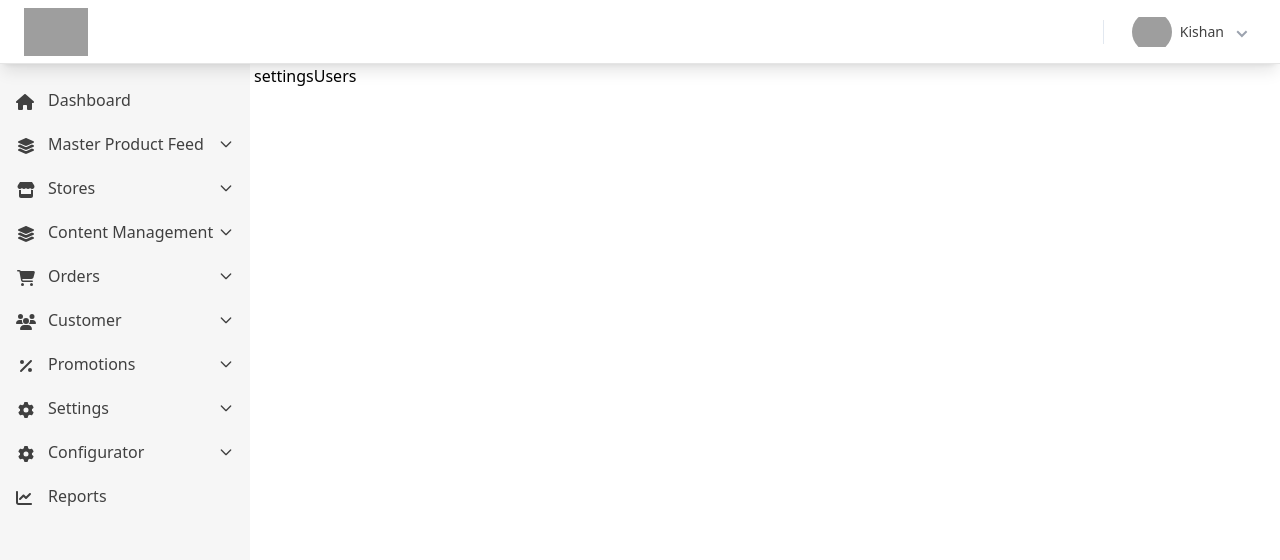
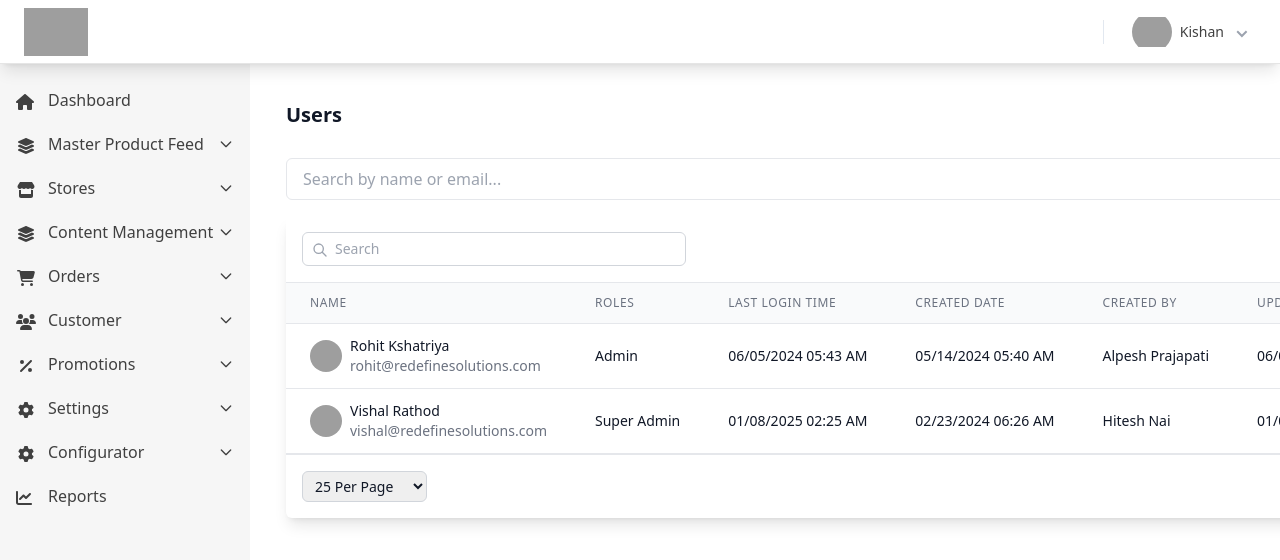
Before and after one commit to Kishan-Vadaliya/LanoRevAmp, a Next.js app in the folder frontend/: page /admin/settings/users in a window 1280 px wide. Shown: the top 560 px of the page. Built offline with nearby package versions, Linux system fonts and the light colour scheme; grey boxes are pictures that could not be loaded.

Commit message:
refactor: improve type safety and modularity in SettingDashboard and settings page components

```diff
--- a/frontend/src/admin-pages/settingDashboard/index.tsx
+++ b/frontend/src/admin-pages/settingDashboard/index.tsx
@@ -3,63 +3,63 @@ import { PieChart, Pie, ResponsiveContainer, Tooltip, Cell } from "recharts";
 import { ModuleWiseUserData } from "../../data/chart";
 import { useState } from "react";
 
+interface ModuleData {
+  name: string;
+  users: number;
+  color: string;
+}
+
 const SettingDashboard = () => {
-  const [data, setData] = useState(ModuleWiseUserData);
-  const toggleVisibility = (name: string) => {
+  const [data, setData] = useState<ModuleData[]>(ModuleWiseUserData);
+
+  const toggleVisibility = (name: string): void => {
     setData((prevData) =>
       prevData.map((item) =>
         item.name === name
-          ? { ...item, users: item.users === 0 ? 38 : 0 } // Toggle users count
-          : item,
-      ),
+          ? { ...item, users: item.users === 0 ? 38 : 0 }
+          : item
+      )
     );
   };
 
+  const StatCard = ({ title, stats }: {
+    title: string;
+    stats: { label: string; value: number; }[]
+  }) => (
+    <div className="flex flex-col col-span-full sm:col-span-6 bg-white shadow-lg rounded-sm border border-slate-200">
+      <div className="px-5 pt-5">
+        <h2 className="text-lg font-semibold text-slate-800 mb-2">{title}</h2>
+        <div className="divide-y divide-slate-200">
+          {stats.map(({ label, value }) => (
+            <div key={label} className="flex justify-between py-3">
+              <div className="text-sm text-slate-600">{label}</div>
+              <div className="text-sm font-medium text-slate-800">{value}</div>
+            </div>
+          ))}
+        </div>
+      </div>
+    </div>
+  );
+
   return (
     <div className="px-4 sm:px-6 lg:px-8 py-8 w-full">
-      {/* First row with Users and Roles cards */}
       <div className="grid grid-cols-12 gap-6 mb-6">
-        {/* Users Card */}
-        <div className="flex flex-col col-span-full sm:col-span-6 bg-white shadow-lg rounded-sm border border-slate-200">
-          <div className="px-5 pt-5">
-            <h2 className="text-lg font-semibold text-slate-800 mb-2">Users</h2>
-            <div className="divide-y divide-slate-200">
-              <div className="flex justify-between py-3">
-                <div className="text-sm text-slate-600">ACTIVE</div>
-                <div className="text-sm font-medium text-slate-800">38</div>
-              </div>
-              <div className="flex justify-between py-3">
-                <div className="text-sm text-slate-600">INACTIVE</div>
-                <div className="text-sm font-medium text-slate-800">0</div>
-              </div>
-              <div className="flex justify-between py-3">
-                <div className="text-sm text-slate-600">TOTAL</div>
-                <div className="text-sm font-medium text-slate-800">38</div>
-              </div>
-            </div>
-          </div>
-        </div>
-
-        {/* Roles Card */}
-        <div className="flex flex-col col-span-full sm:col-span-6 bg-white shadow-lg rounded-sm border border-slate-200">
-          <div className="px-5 pt-5">
-            <h2 className="text-lg font-semibold text-slate-800 mb-2">Roles</h2>
-            <div className="divide-y divide-slate-200">
-              <div className="flex justify-between py-3">
-                <div className="text-sm text-slate-600">ACTIVE</div>
-                <div className="text-sm font-medium text-slate-800">4</div>
-              </div>
-              <div className="flex justify-between py-3">
-                <div className="text-sm text-slate-600">INACTIVE</div>
-                <div className="text-sm font-medium text-slate-800">0</div>
-              </div>
-              <div className="flex justify-between py-3">
-                <div className="text-sm text-slate-600">TOTAL</div>
-                <div className="text-sm font-medium text-slate-800">4</div>
-              </div>
-            </div>
-          </div>
-        </div>
+        <StatCard
+          title="Users"
+          stats={[
+            { label: "ACTIVE", value: 38 },
+            { label: "INACTIVE", value: 0 },
+            { label: "TOTAL", value: 38 }
+          ]}
+        />
+        <StatCard
+          title="Roles"
+          stats={[
+            { label: "ACTIVE", value: 4 },
+            { label: "INACTIVE", value: 0 },
+            { label: "TOTAL", value: 4 }
+          ]}
+        />
       </div>
 
       {/* Second row with Module tables and chart */}
@@ -140,4 +140,5 @@ const SettingDashboard = () => {
     </div>
   );
 };
+
 export default SettingDashboard;
--- /dev/null
+++ b/frontend/src/admin-pages/settingRole/page.tsx
@@ -0,0 +1,103 @@
+"use client";
+import React, { useState } from "react";
+import { createColumnHelper } from "@tanstack/react-table";
+import CustomTable from "../../components/CustomTable/CustomTable";
+
+interface Role {
+  name: string;
+  description: string;
+  createdDate: string;
+  createdBy: string;
+  updatedDate: string;
+  updatedBy: string;
+  status: string;
+}
+
+const columnHelper = createColumnHelper<Role>();
+
+export default function Roles() {
+  const [data] = useState<Role[]>([
+    {
+      name: "Super Admin",
+      description: "Super Admin has all access",
+      createdDate: "05/14/2024 05:40 AM",
+      createdBy: "Alpesh Prajapati",
+      updatedDate: "06/05/2024 05:43 AM",
+      updatedBy: "Alpesh Prajapati",
+      status: "Active",
+    },
+    {
+      name: "Admin",
+      description: "Admin has limited access",
+      createdDate: "02/23/2024 06:26 AM",
+      createdBy: "Hitesh Nai",
+      updatedDate: "01/08/2025 02:25 AM",
+      updatedBy: "Hitesh Nai",
+      status: "Active",
+    },
+  ]);
+
+  const columns = [
+    columnHelper.accessor("name", {
+      header: "NAME",
+      cell: (info) => (
+        <div>
+          <div className="font-medium">{info.getValue()}</div>
+          <div className="text-sm text-gray-500">{info.row.original.description}</div>
+        </div>
+      ),
+    }),
+    columnHelper.accessor("createdDate", {
+      header: "CREATED DATE",
+    }),
+    columnHelper.accessor("createdBy", {
+      header: "CREATED BY",
+    }),
+    columnHelper.accessor("updatedDate", {
+      header: "UPDATED DATE",
+    }),
+    columnHelper.accessor("updatedBy", {
+      header: "UPDATED BY",
+    }),
+    columnHelper.accessor("status", {
+      header: "STATUS",
+      cell: (info) => (
+        <span className={`px-2 py-1 rounded-full text-xs ${
+          info.getValue() === 'Active'
+            ? 'bg-green-100 text-green-800'
+            : 'bg-red-100 text-red-800'
+        }`}>
+          {info.getValue()}
+        </span>
+      ),
+    }),
+    columnHelper.accessor("name", {
+      header: "",
+      id: "actions",
+      cell: () => (
+        <button className="text-gray-400 hover:text-gray-600">
+          ⋮
+        </button>
+      ),
+    }),
+  ];
+
+  return (
+    <div className="px-4 sm:px-6 lg:px-8 py-8 w-full max-w-full">
+      <div className="sm:flex sm:items-center mb-6">
+        <div className="sm:flex-auto">
+          <h1 className="text-xl font-semibold text-gray-900">Roles</h1>
+        </div>
+        <div className="mt-4 sm:mt-0 sm:ml-16 sm:flex-none">
+          <button
+            type="button"
+            className="inline-flex items-center justify-center rounded-md border border-transparent bg-blue-500 px-4 py-2 text-sm font-medium text-white shadow-sm hover:bg-blue-600"
+          >
+            Create Roles
+          </button>
+        </div>
+      </div>
+      <CustomTable<Role> columns={columns} data={data} />
+    </div>
+  );
+}
--- /dev/null
+++ b/frontend/src/admin-pages/settingUser/page.tsx
@@ -0,0 +1,166 @@
+"use client";
+import React, { useState } from "react";
+import { createColumnHelper } from "@tanstack/react-table";
+import CustomTable from "../../components/CustomTable/CustomTable";
+
+interface User {
+  name: string;
+  email: string;
+  roles: string;
+  lastLoginTime: string;
+  createdDate: string;
+  createdBy: string;
+  updatedDate: string;
+  updatedBy: string;
+  status: string;
+}
+
+const columnHelper = createColumnHelper<User>();
+
+export default function Users() {
+  const [data] = useState<User[]>([
+    {
+      name: "Rohit Kshatriya",
+      email: "rohit@redefinesolutions.com",
+      roles: "Admin",
+      lastLoginTime: "06/05/2024 05:43 AM",
+      createdDate: "05/14/2024 05:40 AM",
+      createdBy: "Alpesh Prajapati",
+      updatedDate: "06/05/2024 05:43 AM",
+      updatedBy: "Alpesh Prajapati",
+      status: "Active",
+    },
+    {
+      name: "Vishal Rathod",
+      email: "vishal@redefinesolutions.com",
+      roles: "Super Admin",
+      lastLoginTime: "01/08/2025 02:25 AM",
+      createdDate: "02/23/2024 06:26 AM",
+      createdBy: "Hitesh Nai",
+      updatedDate: "01/08/2025 02:25 AM",
+      updatedBy: "Hitesh Nai",
+      status: "Active",
+    },
+    // Add more sample data as needed
+  ]);
+
+  const [searchQuery, setSearchQuery] = useState("");
+  const [roleFilter, setRoleFilter] = useState("all");
+  const [statusFilter, setStatusFilter] = useState("all");
+
+  const filteredData = data.filter((user) => {
+    const matchesSearch =
+      user.name.toLowerCase().includes(searchQuery.toLowerCase()) ||
+      user.email.toLowerCase().includes(searchQuery.toLowerCase());
+
+    const matchesRole = roleFilter === "all" || user.roles === roleFilter;
+    const matchesStatus = statusFilter === "all" || user.status === statusFilter;
+
+    return matchesSearch && matchesRole && matchesStatus;
+  });
+
+  const columns = [
+    columnHelper.accessor("name", {
+      header: "NAME",
+      cell: (info) => (
+        <div className="flex items-center">
+          <img
+            src="/no-image.png"
+            alt={info.getValue()}
+            className="w-8 h-8 rounded-full mr-2"
+          />
+          <div>
+            <div>{info.getValue()}</div>
+            <div className="text-sm text-gray-500">{info.row.original.email}</div>
+          </div>
+        </div>
+      ),
+    }),
+    columnHelper.accessor("roles", {
+      header: "ROLES",
+    }),
+    columnHelper.accessor("lastLoginTime", {
+      header: "LAST LOGIN TIME",
+    }),
+    columnHelper.accessor("createdDate", {
+      header: "CREATED DATE",
+    }),
+    columnHelper.accessor("createdBy", {
+      header: "CREATED BY",
+    }),
+    columnHelper.accessor("updatedDate", {
+      header: "UPDATED DATE",
+    }),
+    columnHelper.accessor("updatedBy", {
+      header: "UPDATED BY",
+    }),
+    columnHelper.accessor("status", {
+      header: "STATUS",
+      cell: (info) => (
+        <span className={`px-2 py-1 rounded-full text-xs ${
+          info.getValue() === 'Active'
+            ? 'bg-green-100 text-green-800'
+            : 'bg-red-100 text-red-800'
+        }`}>
+          {info.getValue()}
+        </span>
+      ),
+    }),
+    columnHelper.accessor("name", {
+      header: "",
+      cell: () => (
+        <button className="text-gray-400 hover:text-gray-600">
+          ⋮
+        </button>
+      ),
+    }),
+  ];
+
+  return (
+    <div className="px-4 sm:px-6 lg:px-8 py-8 w-full max-w-full">
+      <div className="sm:flex sm:items-center mb-6">
+        <div className="sm:flex-auto">
+          <h1 className="text-xl font-semibold text-gray-900">Users</h1>
+        </div>
+        <div className="mt-4 sm:mt-0 sm:ml-16 sm:flex-none">
+          <button
+            type="button"
+            className="inline-flex items-center justify-center rounded-md border border-transparent bg-blue-500 px-4 py-2 text-sm font-medium text-white shadow-sm hover:bg-blue-600"
+          >
+            Invite Users
+          </button>
+        </div>
+      </div>
+
+      <div className="mb-4 flex flex-col sm:flex-row gap-4">
+        <input
+          type="text"
+          placeholder="Search by name or email..."
+          value={searchQuery}
+          onChange={(e) => setSearchQuery(e.target.value)}
+          className="px-4 py-2 border rounded-md flex-grow"
+        />
+        <select
+          value={roleFilter}
+          onChange={(e) => setRoleFilter(e.target.value)}
+          className="px-4 py-2 border rounded-md"
+        >
+          <option value="all">All Roles</option>
+          <option value="Admin">Admin</option>
+          <option value="Super Admin">Super Admin</option>
+        </select>
+        <select
+          value={statusFilter}
+          onChange={(e) => setStatusFilter(e.target.value)}
+          className="px-4 py-2 border rounded-md"
+        >
+          <option value="all">All Status</option>
+          <option value="Active">Active</option>
+          <option value="Inactive">Inactive</option>
+        </select>
+      </div>
+
+      <CustomTable<User> columns={columns} data={filteredData} />
+    </div>
+  );
+}
--- a/frontend/src/app/admin/settings/users/page.tsx
+++ b/frontend/src/app/admin/settings/users/page.tsx
@@ -1,7 +1,13 @@
+"use client";
 import React from "react";
+import Users from "@/admin-pages/settingUser/page";
 
-function settingsUsers() {
-  return <div>settingsUsers</div>;
+function SettingsUsers() {
+  return (
+    <div>
+      <Users />
+    </div>
+  );
 }
 
-export default settingsUsers;
+export default SettingsUsers;
--- a/frontend/src/components/CustomTable/CustomTable.jsx
+++ b/frontend/src/components/CustomTable/CustomTable.tsx
@@ -1,4 +1,4 @@
-import React, { useState } from "react";
+import React, { useState, ChangeEvent } from "react";
 import {
   flexRender,
   getCoreRowModel,
@@ -6,24 +6,37 @@ import {
   getPaginationRowModel,
   getSortedRowModel,
   useReactTable,
+  ColumnDef,
+  SortingState,
 } from "@tanstack/react-table";
 
-const CustomTable = ({ columns, data }) => {
+interface CustomTableProps<T extends object> {
+  columns: ColumnDef<T, unknown>[];
+  data: T[];
+}
+
+const CustomTable = <T extends object>({ columns, data }: CustomTableProps<T>) => {
   const [filterInput, setFilterInput] = useState("");
+  const [sorting, setSorting] = useState<SortingState>([]);
 
   const table = useReactTable({
     data,
     columns,
+    state: {
+      globalFilter: filterInput,
+      sorting,
+    },
+    onSortingChange: setSorting,
+    onGlobalFilterChange: setFilterInput,
     getCoreRowModel: getCoreRowModel(),
     getFilteredRowModel: getFilteredRowModel(),
     getSortedRowModel: getSortedRowModel(),
     getPaginationRowModel: getPaginationRowModel(),
   });
 
-  const handleFilterChange = (e) => {
-    const value = e.target.value || undefined;
-    table.setFilterValue("USER", value);
-    setFilterInput(value);
+  const handleFilterChange = (e: ChangeEvent<HTMLInputElement>) => {
+    const value = e.target.value;
+    table.setGlobalFilter(value);
   };
 
   return (
@@ -89,6 +102,7 @@ const CustomTable = ({ columns, data }) => {
                   {headerGroup.headers.map((header) => (
                     <th
                       key={header.id}
+                      onClick={header.column.getToggleSortingHandler()}
                       className="px-6 py-3 text-left text-xs font-medium text-gray-500 uppercase tracking-wider cursor-pointer hover:bg-gray-100 whitespace-nowrap"
                     >
                       <div className="flex items-center space-x-1">
@@ -96,7 +110,11 @@ const CustomTable = ({ columns, data }) => {
                           header.column.columnDef.header,
                           header.getContext(),
                         )}
-                        <span>↕</span>
+                        {header.column.getIsSorted() && (
+                          <span>
+                            {header.column.getIsSorted() === "asc" ? " ↑" : " ↓"}
+                          </span>
+                        )}
                       </div>
                     </th>
                   ))}
```
Also changed, not shown: frontend/src/app/admin/settings/roles/page.tsx (+9 -3 lines).
